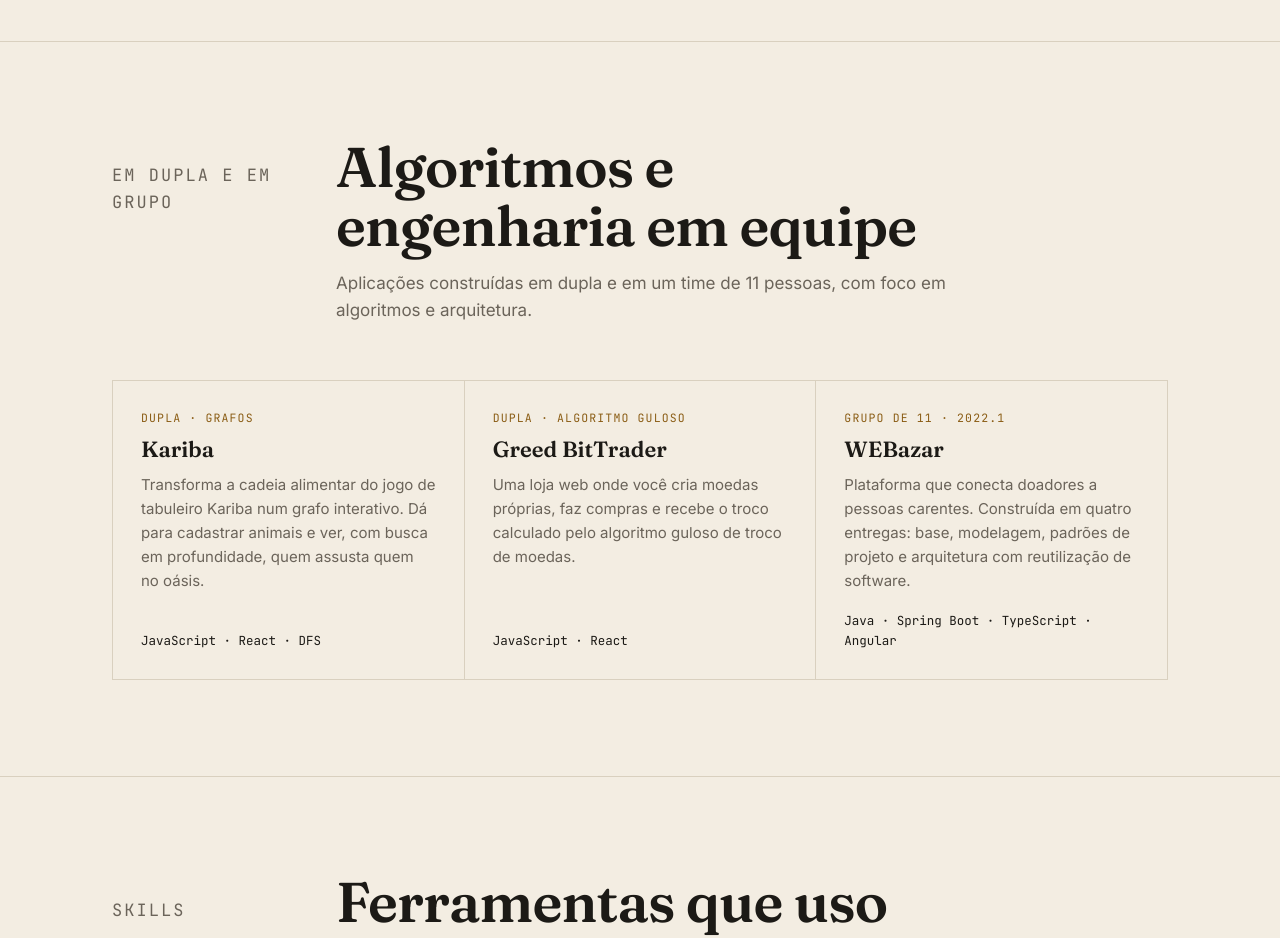
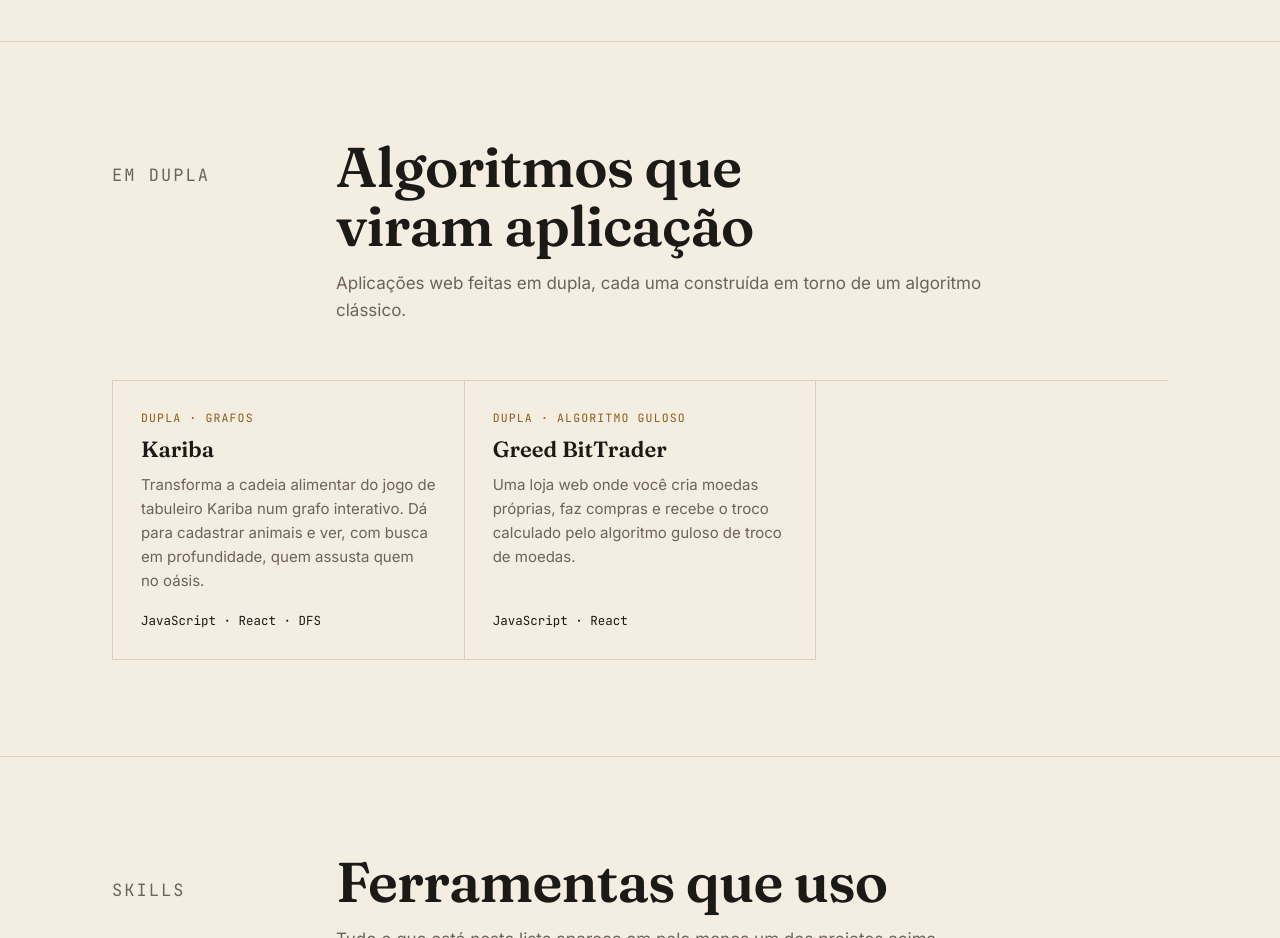
Before and after one commit to Ericklevy/ericklevy.github.io, a plain HTML site: page index.html in a window 1280 px wide. Shown: the part 8780-9718 px from the top of the page. Drawn offline with Linux system fonts and the light colour scheme.

Commit message:
Remove WEBazar do portfólio
Co-Authored-By: Claude Opus 5.5 <noreply@anthropic.com>
Claude-Session: https://claude.ai/code/session_01CxR4VT6RtGcowUtCPwxrRZ

```diff
--- a/index.html
+++ b/index.html
@@ -762,10 +762,10 @@
 <section id="grupo">
   <div class="wrap">
     <div class="sec-head reveal">
-      <p class="sec-tag eyebrow">Em dupla e em grupo</p>
+      <p class="sec-tag eyebrow">Em dupla</p>
       <div>
-        <h2>Algoritmos e engenharia em equipe</h2>
-        <p>Aplicações construídas em dupla e em um time de 11 pessoas, com foco em algoritmos e arquitetura.</p>
+        <h2>Algoritmos que viram aplicação</h2>
+        <p>Aplicações web feitas em dupla, cada uma construída em torno de um algoritmo clássico.</p>
       </div>
     </div>
     <div class="grid">
@@ -783,12 +783,7 @@
       </div>
 
 
-      <div class="item reveal d1">
-        <div class="kind">Grupo de 11 · 2022.1</div>
-        <h4><a href="https://github.com/Ericklevy/2022.1_G3_Bazar">WEBazar</a></h4>
-        <p>Plataforma que conecta doadores a pessoas carentes. Construída em quatro entregas: base, modelagem, padrões de projeto e arquitetura com reutilização de software.</p>
-        <div class="langs">Java · Spring Boot · TypeScript · Angular</div>
-      </div>
+
 
     </div>
   </div>
```
